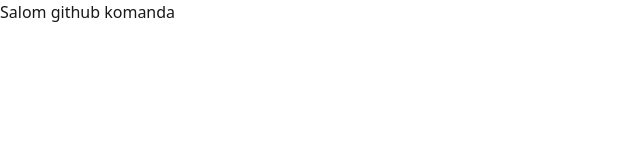
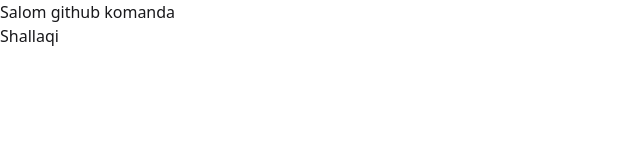
Before and after one commit to SUNNATBEE/1746Team, a React (Vite) app: page / in a window 1280 px wide. Shown: the top 160 px of the page, without its empty margins (0-640 px from the left). Built offline with nearby package versions, Linux system fonts and the light colour scheme.

Commit message:
h2 da narsa yozdim

```diff
--- a/src/App.jsx
+++ b/src/App.jsx
@@ -4,6 +4,7 @@ const App = () => {
   return (
     <div>
       <h1>Salom github komanda</h1>
+      <h2>Shallaqi</h2>
     </div>
   )
 }
```
